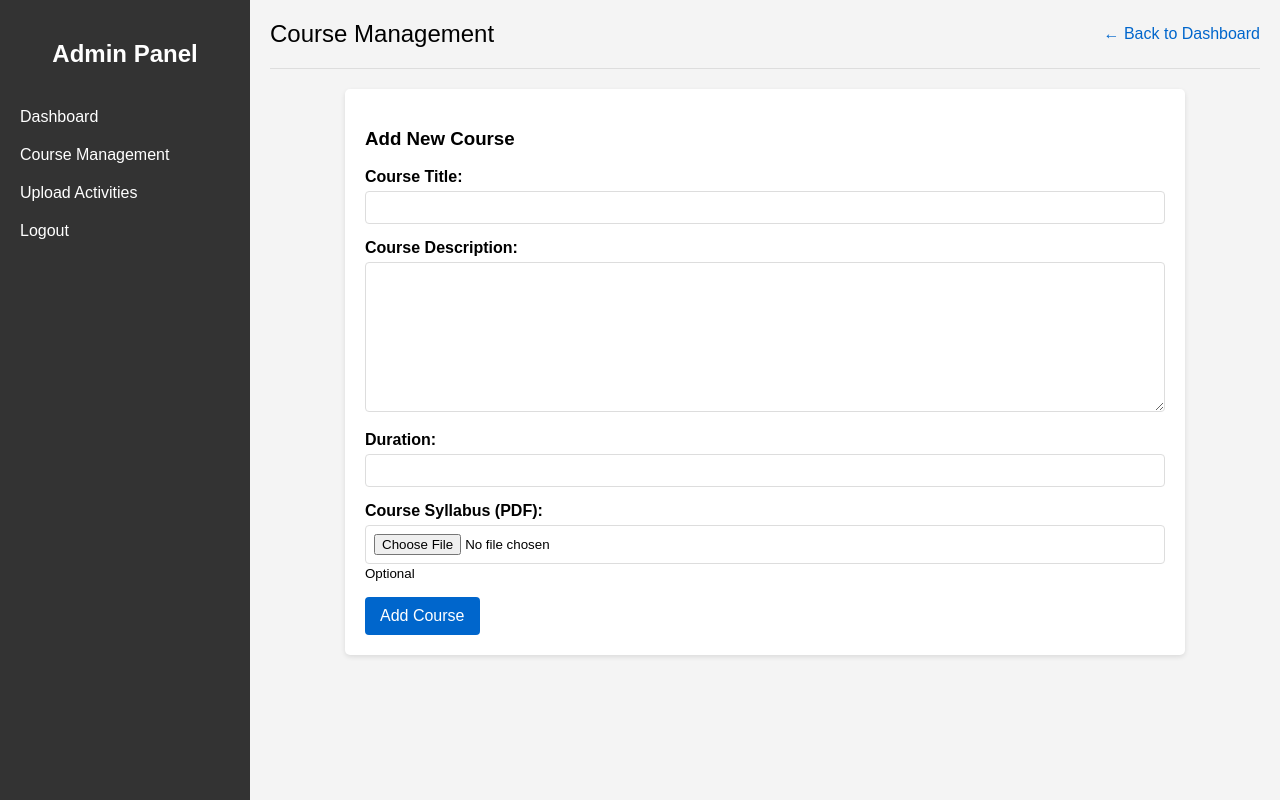
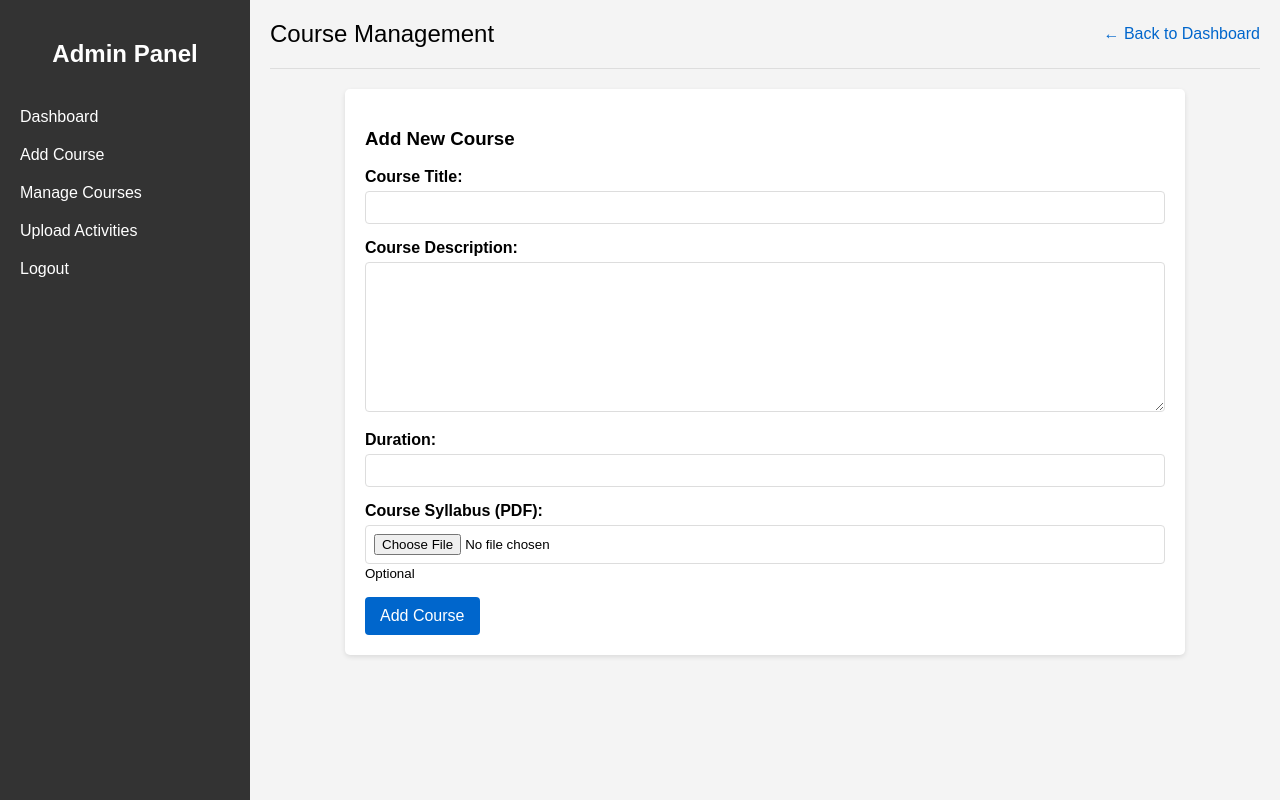
Before and after one commit to Kruti567/college_website, a PHP site: page /admin/add_course.php in a window 1280 px wide. Run offline with PHP 8.4, Linux system fonts and the light colour scheme; the visitor is signed in with stand-in values (Sample User, id 1).

Commit message:
latest update on admin

```diff
--- a/admin/add_course.php
+++ b/admin/add_course.php
@@ -1,4 +1,7 @@
 <?php
+ini_set('display_errors', 1);
+ini_set('display_startup_errors', 1);
+error_reporting(E_ALL);
 // Start the session
 session_start();
 
@@ -130,7 +133,8 @@ function addCourse($title, $desc, $duration, $syllabusPath = null) {
             <h2>Admin Panel</h2>
             <ul>
                 <li><a href="dashboard.php">Dashboard</a></li>
-                <li><a href="add_course.php">Course Management</a></li>
+                <li><a href="add_course.php">Add Course </a></li>
+                <li><a href="manage_courses.php">Manage Courses</a></li>
                 <li><a href="upload_activity.php">Upload Activities</a></li>
                 <li><a href="logout.php">Logout</a></li>
             </ul>
--- a/admin/manage_courses.php
+++ b/admin/manage_courses.php
@@ -89,6 +89,7 @@ table a:hover {
             <li><a href="dashboard.php">Dashboard</a></li>
             <li><a href="add_course.php">Add Course</a></li>
             <li><a href="manage_courses.php">Manage Courses</a></li>
+            <li><a href="upload_activity.php">Upload Activities</a></li>
             <li><a href="logout.php">Logout</a></li>
         </ul>
     </div>
--- a/admin/upload_activity.php
+++ b/admin/upload_activity.php
@@ -260,7 +260,8 @@ if ($_SERVER["REQUEST_METHOD"] == "POST") {
             <h2>Admin Panel</h2>
             <ul>
                 <li><a href="dashboard.php">Dashboard</a></li>
-                <li><a href="add_course.php">Course Management</a></li>
+                <li><a href="add_course.php">Add Course </a></li>
+                <li><a href="manage_courses.php">Manage Courses</a></li>
                 <li><a href="upload_activity.php">Upload Activities</a></li>
                 <li><a href="logout.php">Logout</a></li>
             </ul>
```
